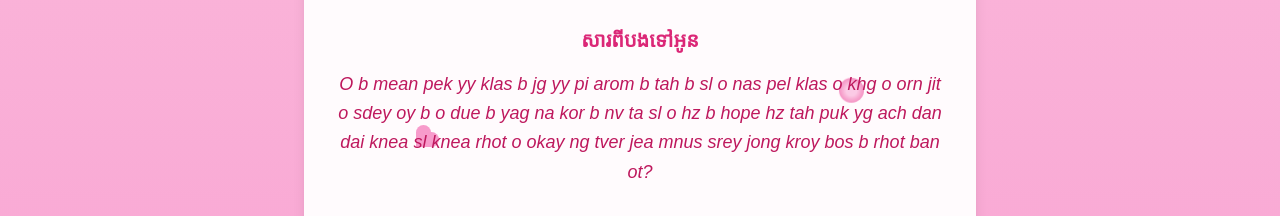
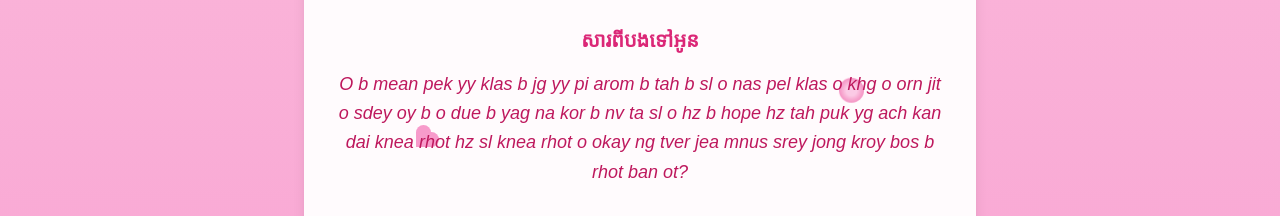
Before and after one commit to ZeaDRGOD/moew, a plain HTML site: page index.html in a window 1280 px wide. Shown: the part 1849-2065 px from the top of the page. Drawn offline with nearby package versions, Linux system fonts and the light colour scheme.

Commit message:
Update index.html

```diff
--- a/index.html
+++ b/index.html
@@ -217,7 +217,7 @@
       <section class="section">
         <h2 class="text-xl font-semibold text-pink-600 mt-8 mb-4 text-center">សារពីបងទៅអូន</h2>
         <p class="text-lg leading-relaxed italic text-pink-700 text-center">
-          O b mean pek yy klas b jg yy pi arom b tah b sl o nas pel klas o khg o orn jit o sdey oy b o due b yag na kor b nv ta sl o hz b hope hz tah puk yg ach dan dai knea sl knea rhot o okay ng tver jea mnus srey jong kroy bos b rhot ban ot?
+          O b mean pek yy klas b jg yy pi arom b tah b sl o nas pel klas o khg o orn jit o sdey oy b o due b yag na kor b nv ta sl o hz b hope hz tah puk yg ach kan dai knea rhot hz sl knea rhot o okay ng tver jea mnus srey jong kroy bos b rhot ban ot?
         </p>
       </section>
     </div>
```
